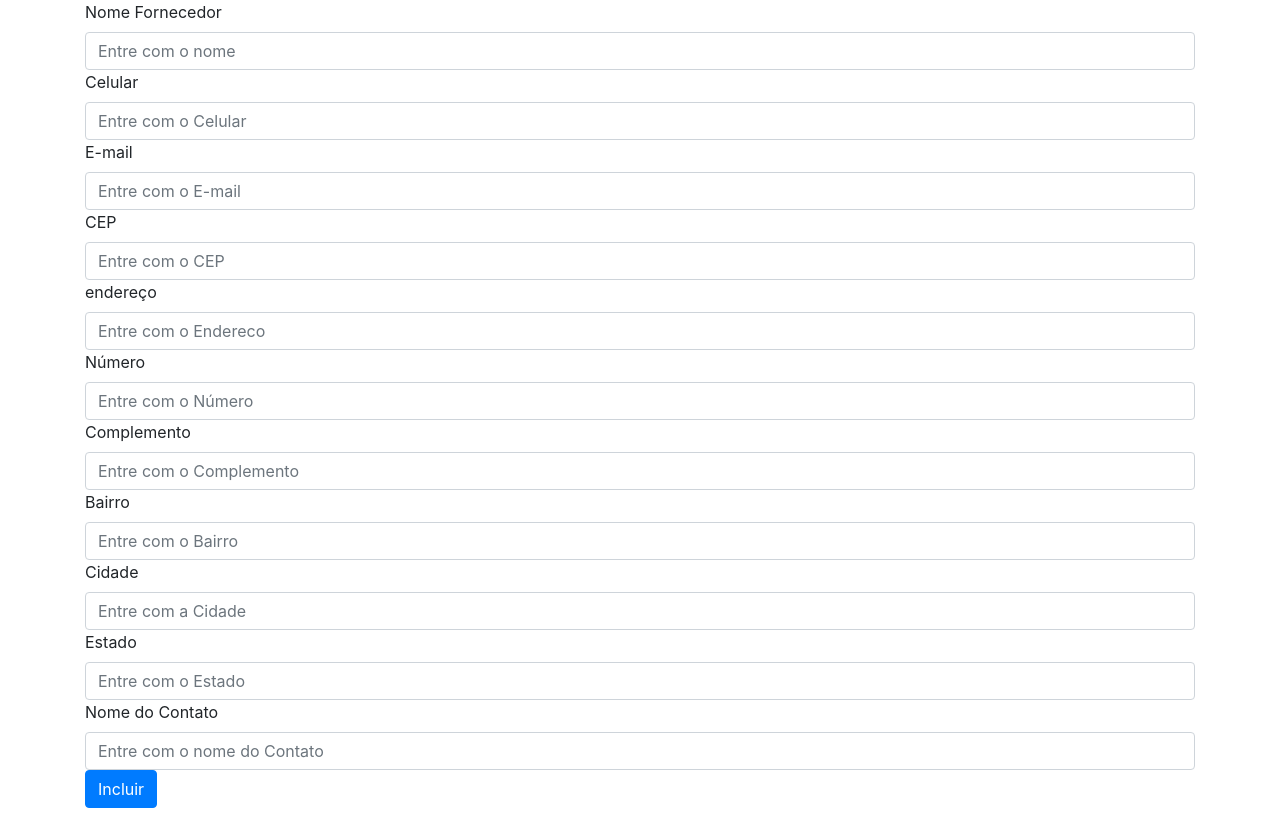
After one commit to Willkingblues/aula-de-php, a PHP site: page /editar_fornecedores.php?id_fornecedor=1 in a window 1280 px wide. The commit adds this page. Run offline with PHP 8.4, Linux system fonts and the light colour scheme; data that the repository does not hold is empty.

Commit message:
Add files via upload
na  aula  de hj  criamos  tabela  editar e a  tabela  excluir,
com edições  na nas  tabelas  tornandos os  funcionais  alterando junto com o bando de  dados.

```diff
--- /dev/null
+++ b/editar_fornecedores.php
@@ -0,0 +1,105 @@
+<!-- editar_fornecedores.php -->
+<html lang="pt-br">
+<head>
+    <meta charset="UTF-8">
+    <meta name="viewport" content="width=device-width, initial-scale=1.0">
+    <title>Fornecedores - Edição</title>
+    <link rel="stylesheet" href="https://stackpath.bootstrapcdn.com/bootstrap/4.1.3/css/bootstrap.min.css" integrity="sha384-MCw98/SFnGE8fJT3GXwEOngsV7Zt27NXFoaoApmYm81iuXoPkFOJwJ8ERdknLPMO" crossorigin="anonymous">
+</head>
+<body>
+    <?php
+    include 'conexao.php';
+    $id_fornecedor = $_GET['id_fornecedor'];
+    $sql = "SELECT * FROM fornecedores WHERE id_fornecedor = :id_fornecedor";
+    $stmt = $pdo->prepare($sql);
+    $stmt->bindParam(':id_fornecedor', $id_fornecedor, PDO::PARAM_INT);
+    $stmt->execute();
+    $fornecedor = $stmt->fetch(PDO::FETCH_ASSOC);
+
+    if ($fornecedor) {
+        $id_fornecedor = $fornecedor['id_fornecedor'];
+        $nome_fornecedor = $fornecedor['nome_fornecedor'];
+        $cpf_cnpj = $fornecedor['cpf_cnpj'];
+        $celular = $fornecedor['celular'];
+        $email = $fornecedor['email'];
+        $cep = $fornecedor['cep'];
+        $logradouro = $fornecedor['logradouro'];
+        $numero = $fornecedor['numero'];
+        $complemento = $fornecedor['complemento'];
+        $bairro = $fornecedor['bairro'];
+        $cidade = $fornecedor['cidade'];
+        $estado = $fornecedor['estado'];
+        $contato = $fornecedor['contato'];
+    }
+    ?>
+    <div class="container">
+    <form action="processa_editar_fornecedores.php" method="post">
+    <form action="processa_editar_fornecedores.php" method="post">
+    <input type="hidden" id="id_fornecedor" name="id_fornecedor" value="<?php echo $id_fornecedor ?>">
+
+        <label for="nome_fornecedor">Nome Fornecedor</label>
+        <input type="text" id="nome_fornecedor" name="nome_fornecedor" class="form-control"
+        placeholder="Entre com o nome" value="<?php echo $nome_fornecedor ?>" required>
+
+        <label for="celular">Celular</label>
+        <input type="text" id="celular" name="celular" class="form-control"
+        placeholder="Entre com o Celular" value ="<?php echo $celular ?>">
+
+        <label for="email">E-mail</label>
+        <input type="text" id="email" name="email" class="form-control"
+        placeholder="Entre com o E-mail" value= "<?php echo $email?>">
+
+        <label for="cep">CEP</label>
+        <input type="text" id="cep" name="cep" class="form-control"
+        placeholder="Entre com o CEP" value= "<?php echo $cep?>">
+
+        <label for="logradouro">endereço</label>
+        <input type="text" id="logradouro" name="logradouro" class="form-control"
+        placeholder="Entre com o Endereco" value= "<?php echo $logradouro?>">
+
+        <label for="numero">Número</label>
+        <input type="text" id="numero" name="numero" class="form-control"
+        placeholder="Entre com o Número" value= "<?php echo $numero?>">
+
+        <label for="complemento">Complemento</label>
+        <input type="text" id="complemento" name="complemento" class="form-control"
+        placeholder="Entre com o Complemento" value= "<?php echo $complemento?>">
+
+        <label for="bairro">Bairro</label>
+        <input type="text" id="bairro" name="bairro" class="form-control"
+        placeholder="Entre com o Bairro" value= "<?php echo $bairro?>">
+
+        <label for="cidade">Cidade</label>
+        <input type="text" id="cidade" name="cidade" class="form-control"
+        placeholder="Entre com a Cidade" value=  "<?php echo $cidade?>">
+
+        <label for="estado">Estado</label>
+        <input type="text" id="estado" name="estado" class="form-control"
+        placeholder="Entre com o Estado" value= "<?php echo $estado?>">
+
+        <label for="contato">Nome do Contato</label>
+        <input type="text" id="contato" name="contato" class="form-control"
+        placeholder="Entre com o nome do Contato">
+
+        <button type="submit" id="botao" class="btn btn-primary">Incluir</button>
+    </form>
+    </div>
+    <!-- Carregando bibliotecas corretamente -->
+    <script src="https://code.jquery.com/jquery-3.3.1.min.js"></script>
+    <script src="https://cdnjs.cloudflare.com/ajax/libs/jquery.mask/1.14.10/jquery.mask.min.js">
+
+    </script>
+
+    <script type="text/javascript">
+        var options = {
+    onKeyPress: function (cpf, ev, el, op) {
+        var masks = ['000.000.000-000', '00.000.000/0000-00'];
+        $('.cpfOuCnpj').mask((cpf.length > 14) ? masks[1] : masks[0], op);
+        }
+    }
+
+    $('.cpfOuCnpj').length > 11 ? $('.cpfOuCnpj').mask('00.000.000/0000-00', options) : $('.cpfOuCnpj').mask('000.000.000-00#', options);
+    </script>
+
+</body>
+</html>
```
Also changed, not shown: excluir_fornecedores.php (added, +15 -0 lines), fornecedores_main.php (+6 -3 lines), processa_incluir_fornecedores.php (+5 -4 lines).
